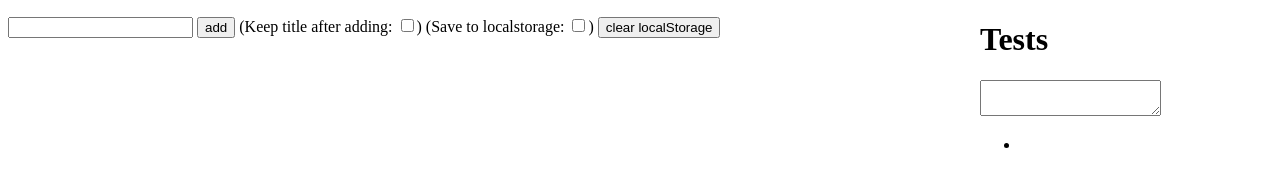
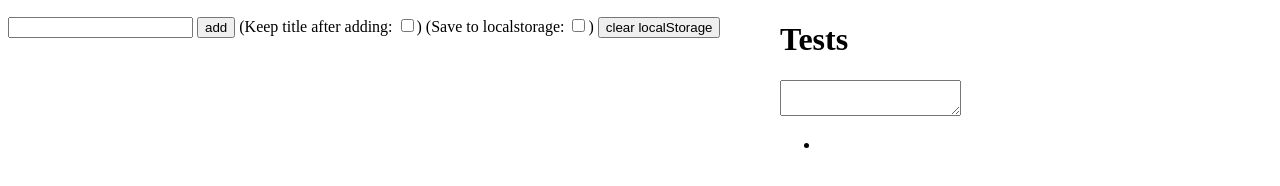
Before and after one commit to arjamizo/pwr-js-obs-perf, a website: page js/index.html in a window 1280 px wide. Drawn offline with nearby package versions, Linux system fonts and the light colour scheme; some packages are replaced by stand-ins of ours; a script that the page names is missing.

Commit message:
increase width

```diff
--- a/js/index.html
+++ b/js/index.html
@@ -23,7 +23,7 @@
 
         .box .row.header {
             flex: 0 1 auto;
-            min-width: 300px;
+            min-width: 500px;
         }
 
         .box .row.content {
```
